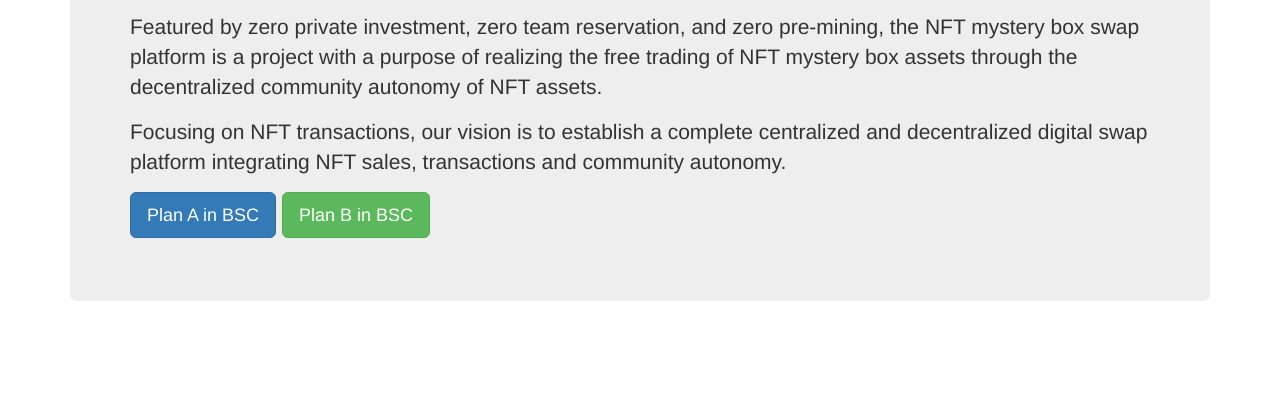
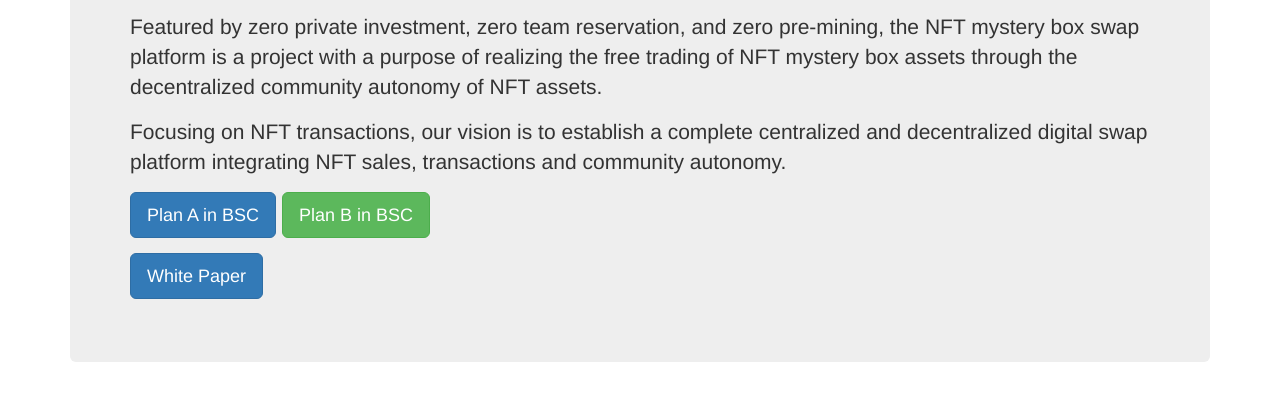
Before and after one commit to myst3rybox/www, a plain HTML site: page index.html in a window 1280 px wide. Shown: the part 402-800 px from the top of the page. Drawn offline with Linux system fonts and the light colour scheme.

Commit message:
add white paper

```diff
--- a/index.html
+++ b/index.html
@@ -36,6 +36,7 @@
         <p>Featured by zero private investment, zero team reservation, and zero pre-mining, the NFT mystery box swap platform is a project with a purpose of realizing the free trading of NFT mystery box assets through the decentralized community autonomy of NFT assets.</p>
         <p>Focusing on NFT transactions, our vision is to establish a complete centralized and decentralized digital swap platform integrating NFT sales, transactions and community autonomy.</p>
         <p><a class="btn btn-primary btn-lg" href="http://bsc.mysterynft.io" role="button">Plan A in BSC</a> <a class="btn btn-success btn-lg" href="http://ethereum.mysterynft.io" role="button">Plan B in BSC</a></p>
+        <p><a class="btn btn-primary btn-lg" href="./docs/whitepaper/mysteryswap.pdf" role="button">White Paper</a></p>
       </div>
 
     </div>
```
Also changed, not shown: 1 other file.
